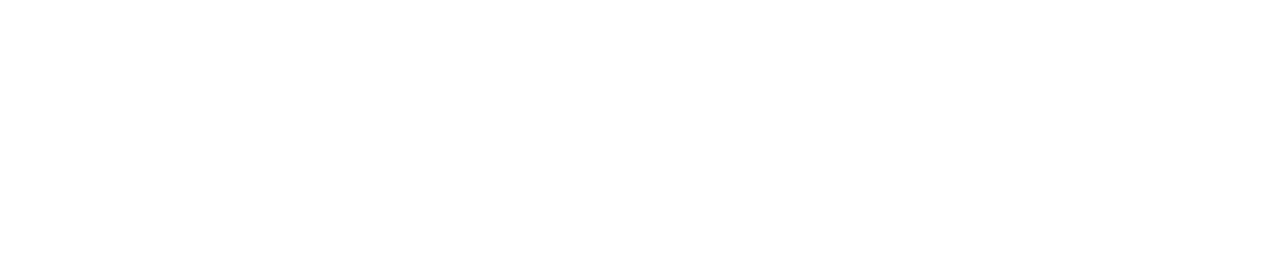
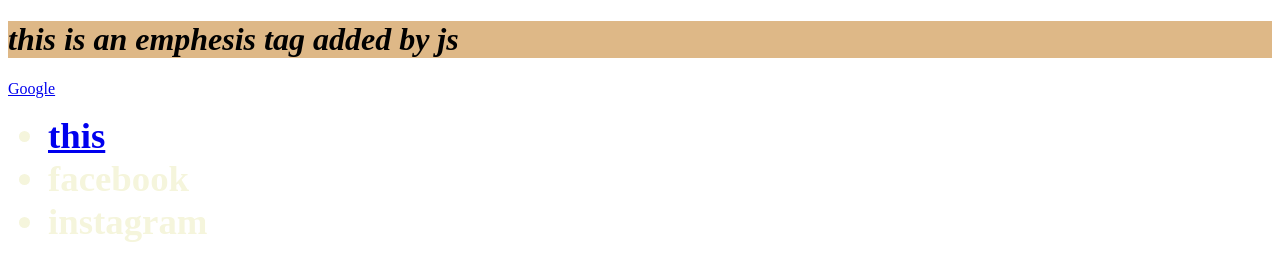
Before and after one commit to YaseenFsharid/DOM-manipulation, a plain HTML site: page index.html in a window 1280 px wide. Drawn offline with Linux system fonts and the light colour scheme.

Commit message:
stopping to solve another file challage game

```diff
--- a/index.html
+++ b/index.html
@@ -4,9 +4,17 @@
     <meta charset="UTF-8">
     <meta http-equiv="X-UA-Compatible" content="IE=edge">
     <meta name="viewport" content="width=device-width, initial-scale=1.0">
+    <link rel="stylesheet" href="style.css">
     <title>Document</title>
 </head>
 <body>
-
+    <h1></h1>
+    <a href="google.com">Google</a>
+    <ul>
+        <li class="item"><a href="google.com">Google</a></li>
+        <li class="item">facebook</li>
+        <li class="item">instagram</li>
+    </ul>
+    <script src="index.js" charset="UTF-8"></script>
 </body>
 </html>
--- /dev/null
+++ b/index.js
@@ -0,0 +1,45 @@
+document.querySelector("h1").innerHTML ="How are you Mr yaseen this is comes from query selector js ";
+
+// this is how can i make the call of exact element in my doc
+document.querySelector(".item a").innerHTML ="this ";
+
+/*
+if i need to add class to element in js i must use something called classList
+then .add method to add a class
+example :
+ if you go to console and check you will find that the class is added
+ and so we can use remove method that remove the class , so that toggle method
+ toggle method applies true of false like turn it on or off so if i used class toggle(first-hdr-tag) if it's applied
+ then it will turn anything applied of and the apposite is true
+*/
+
+document.querySelector("h1").classList.add("first-hdr-tag");
+document.querySelector("h1").classList.toggle("first-hdr-tag");
+document.querySelector("h1").classList.toggle("first-hdr-tag");
+
+// this example shows the whole things that i've mentioned before
+
+/*
+Let's says that we wanna add font size to everything in the document insted of going to each class in style sheet , apply the
+this thing we will make a class called huge that is extended by any element that i want to appling this class on it by
+concluding this class to its classList this is really fabulous !! is that right
+
+in the below example we dont need to make
+listitems =  listIems[i].classList.add("huge");
+cause we don't have to make this step that's becouse we are selecting the whole elemnts and reching them by the length
+of already array contained called listItem and further more it will applied if i make some thing like that
+listitems =  listIems[i].classList.add("huge"); it will says on the consile can't using add method for property of null
+
+*/
+
+var  listIems = document.querySelectorAll(".item");
+
+for (var i = 0; i < listIems.length; i++) {
+    listIems[i].classList.add("huge");
+}
+
+
+// i can acces the proparity of the elements by setAttibute("attribute" , value );
+
+// we can add new elements inside element using DOM
+document.querySelector("h1").innerHTML = "<em> this is an emphesis tag added by js  </em>";
--- /dev/null
+++ b/style.css
@@ -0,0 +1,10 @@
+.first-hdr-tag{
+    background-color: burlywood;
+}
+.huge{
+    font-size: 2.3rem ;
+    color: beige;
+    font-weight: bold;
+    text-decoration: none;
+
+}
```
